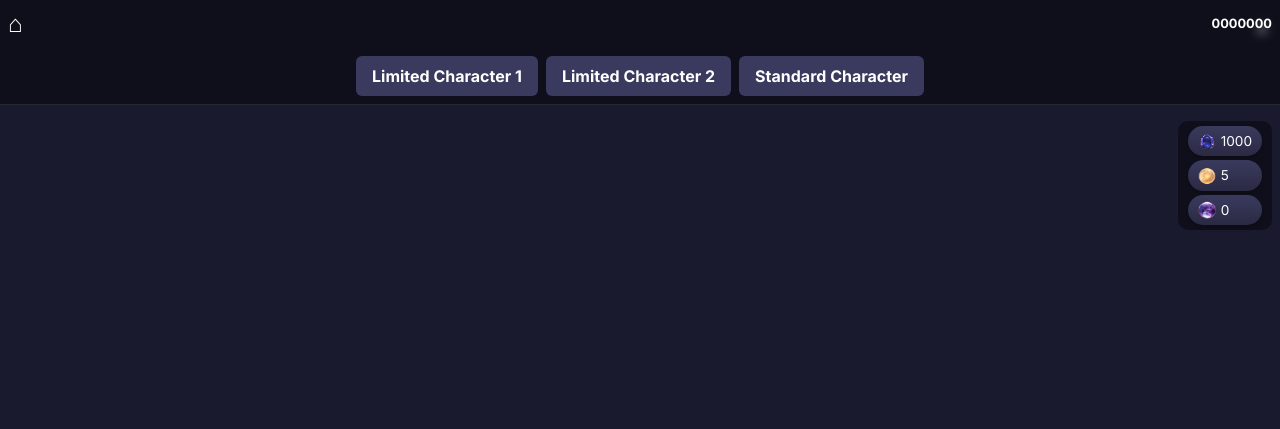
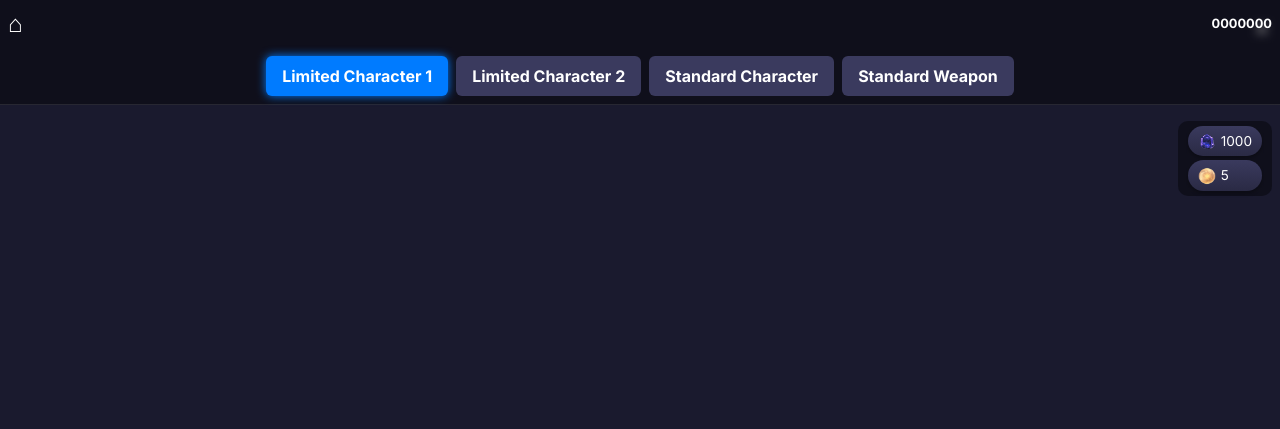
Before and after one commit to RAY6253132/Project-NovaFlare, a Flask app: page /game in a window 1280 px wide. Shown: the top 429 px of the page. Run offline with Flask 3, Linux system fonts and the light colour scheme; some libraries are stand-ins or nearby versions.

Commit message:
Updated game.html Modified Switch To Character/Weapon Banner

```diff
--- a/templates/game.html
+++ b/templates/game.html
@@ -246,9 +246,10 @@
         </div>
 
         <div class="banner-selector-buttons" id="bannerSelectorButtons">
-            <button class="banner-selector-button" data-banner-group="limited_1" onclick="switchBanner('limited_character_1')">Limited Character 1</button>
-            <button class="banner-selector-button" data-banner-group="limited_2" onclick="switchBanner('limited_character_2')">Limited Character 2</button>
+            <button class="banner-selector-button" data-banner-group="limited" onclick="switchBanner('limited_character_1')">Limited Character 1</button>
+            <button class="banner-selector-button" data-banner-group="limited" onclick="switchBanner('limited_character_2')">Limited Character 2</button>
             <button class="banner-selector-button" data-banner-group="standard" onclick="switchBanner('standard_character')">Standard Character</button>
+            <button class="banner-selector-button" data-banner-group="weapon" onclick="switchBanner('weapon')">Standard Weapon</button>
         </div>
 
         <div class="gacha-main-content" id="bannerImage">
@@ -403,11 +404,13 @@
             const bannerSelectorButtons = document.querySelectorAll('.banner-selector-button');
             bannerSelectorButtons.forEach(btn => btn.classList.remove('active'));
 
-            // Determine the base banner group from the bannerType
-            const baseBannerGroup = bannerType.split('_')[0] + '_' + bannerType.split('_')[1];
-
             // Find and activate the correct banner selector button
-            document.querySelector(`[data-banner-group="${baseBannerGroup}"]`).classList.add('active');
+            if (bannerType.includes('character')) {
+                document.querySelector(`[onclick="switchBanner('${bannerType}')"]`).classList.add('active');
+            } else {
+                // Special handling for the weapon banner as it's a single type
+                document.querySelector(`[onclick="switchBanner('weapon')"]`).classList.add('active');
+            }
 
             currentBanner = bannerType;
 
@@ -424,7 +427,7 @@
             } else if (bannerType.includes('weapon')) {
                 lumenCurrencyItem.style.display = 'none';
                 haloCurrencyItem.style.display = 'flex';
-                bannerImage.style.backgroundImage = 'url("https://via.placeholder.com/1000x500?text=' + bannerType.replace(/_/g, ' ') + ' Banner")';
+                bannerImage.style.backgroundImage = 'url("https://via.placeholder.com/1000x500?text=Standard Weapon Banner")';
                 switchBtn.innerText = "Switch To Character Banner";
             }
         }
@@ -433,9 +436,9 @@
             const isCharacterBanner = currentBanner.includes('character');
 
             if (isCharacterBanner) {
-                switchBanner(currentBanner.replace('character', 'weapon'));
+                switchBanner('weapon');
             } else {
-                switchBanner(currentBanner.replace('weapon', 'character'));
+                switchBanner('limited_character_1');
             }
         }
 
```
